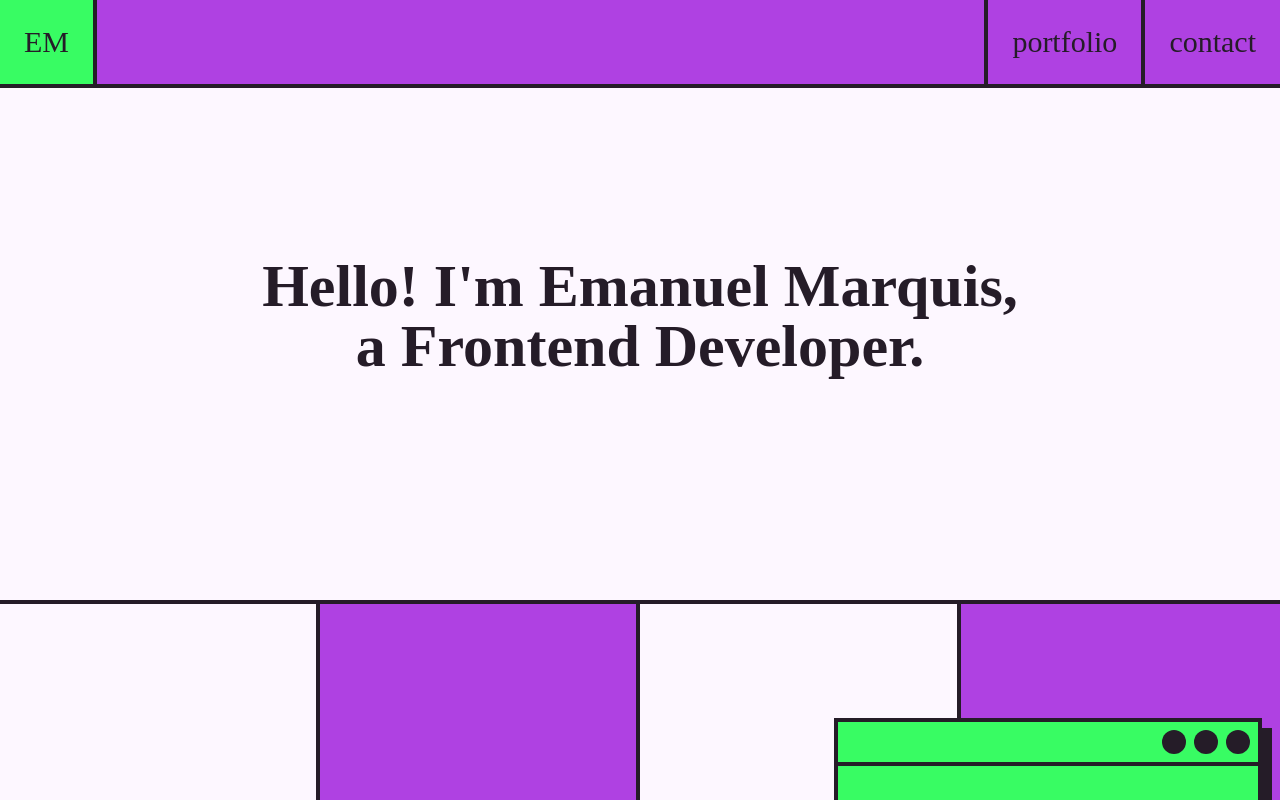
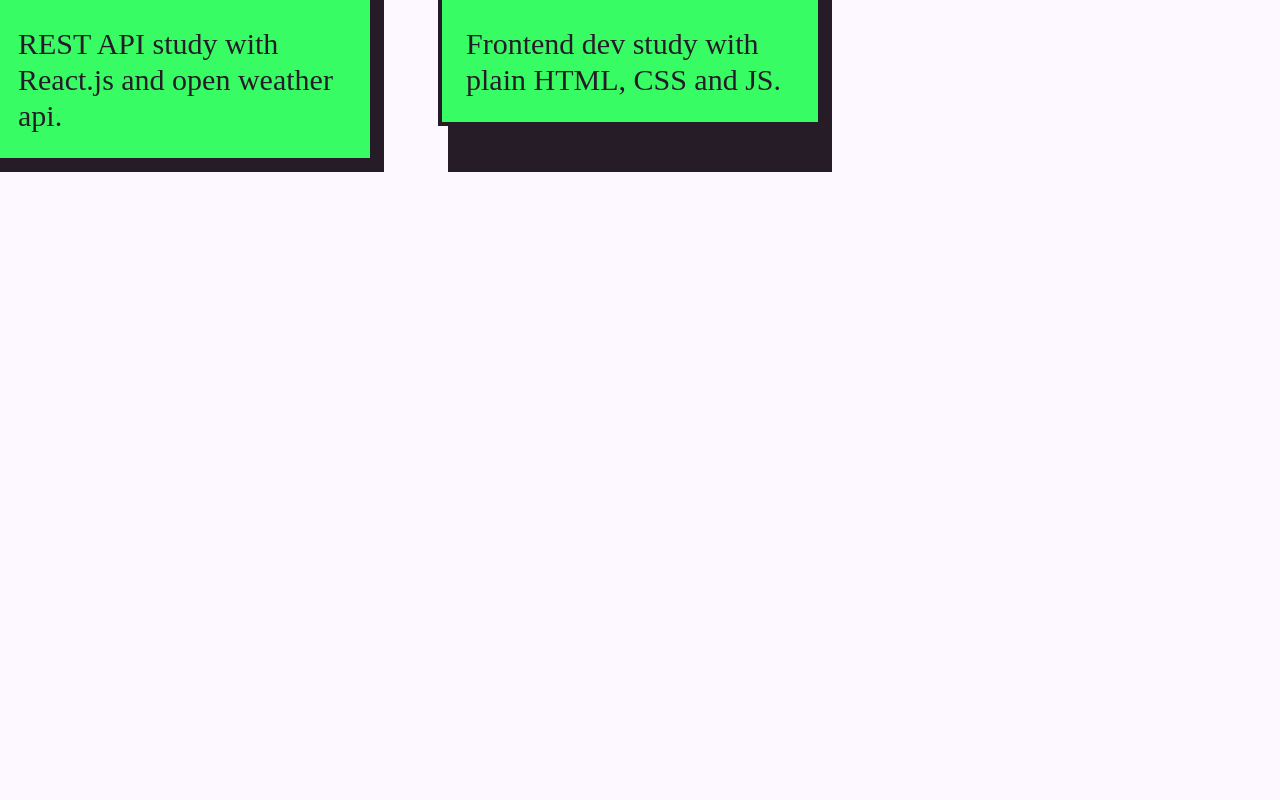
Before and after one commit to EmanuelMarquis/personal-website, a React (Create React App) app: page /contact in a window 1280 px wide. Shown: the top 800 px of the page. Built offline with nearby package versions, Linux system fonts and the light colour scheme.

Commit message:
feat:contact page

```diff
--- a/package.json
+++ b/package.json
@@ -8,6 +8,7 @@
     "@testing-library/user-event": "^13.5.0",
     "react": "^18.2.0",
     "react-dom": "^18.2.0",
+    "react-router-dom": "^6.10.0",
     "react-scripts": "5.0.1",
     "web-vitals": "^2.1.4"
   },
--- a/src/components/floatingWindow.jsx
+++ b/src/components/floatingWindow.jsx
@@ -3,7 +3,7 @@
  * @param {React.SVGProps<SVGTextElement>} msg
  * @returns
  */
-export default function FloatingWindow({msg, title, isPosAbsolute}) {
+export default function FloatingWindow({msg, title, isPosAbsolute, haveTitleBar=true, width}) {
     const titleBar = <>
         <p className="text-xl font-bold ml-4 mr-16">{title}</p>
         <span className="flex gap-2">
@@ -13,9 +13,9 @@
         </span>
     </>
 
-    return (<div className={`${isPosAbsolute === true? "absolute" : ""} inline-block floating-window-shadow text-3xl`}>
-        <div className="relative border-4 green" style={{top: "-10px", left: "-10px"}}>
-            <div className="flex py-2 text-sml pr-2 border-b-4 justify-between ">{titleBar}</div>
+    return (<div className={`${isPosAbsolute === true&& "absolute"} inline-block floating-window-shadow text-3xl`}>
+        <div className="relative border-4 green" style={{top: "-10px", left: "-10px", width: width}}>
+            {haveTitleBar === true&& <div className="flex py-2 text-sml pr-2 border-b-4 justify-between ">{titleBar}</div>}
             <div className="pt-8 pb-6 px-6">{msg}</div>
         </div>
     </div>);
--- a/src/index.js
+++ b/src/index.js
@@ -3,11 +3,26 @@
 import './index.css';
 import App from './App';
 import reportWebVitals from './reportWebVitals';
+import {
+  createBrowserRouter,
+  RouterProvider
+} from 'react-router-dom';
+import Contact from "./routes/contact";
 
-const root = ReactDOM.createRoot(document.getElementById('root'));
-root.render(
+const router = createBrowserRouter([
+  {
+    path: "/",
+    element: <App />
+  },
+  {
+    path: "/contact",
+    element: <Contact/>
+  }
+]);
+
+ReactDOM.createRoot(document.getElementById('root')).render(
   <React.StrictMode>
-    <App />
+    <RouterProvider router={router}/>
   </React.StrictMode>
 );
 
--- /dev/null
+++ b/src/routes/contact.jsx
@@ -0,0 +1,20 @@
+import FloatingWindow from "../components/floatingWindow";
+
+export default function Contact() {
+    const msgs = [
+        `REST API study with
+        React.js and open
+        weather api.`,
+        `Frontend dev study
+        with plain HTML, CSS
+        and JS.`
+    ];
+
+    return <div>
+        <span className="flex gap-16">
+            <FloatingWindow msg={msgs[0]} haveTitleBar={false} width={"24rem"}/>
+            <FloatingWindow msg={msgs[1]} haveTitleBar={false} width={"24rem"}/>
+            {/* <FloatingWindow msg={msgs[2]}/> */}
+        </span>
+    </div>;
+}
```
Also changed, not shown: 1 other file (tests, documents, lock files or other folders).
